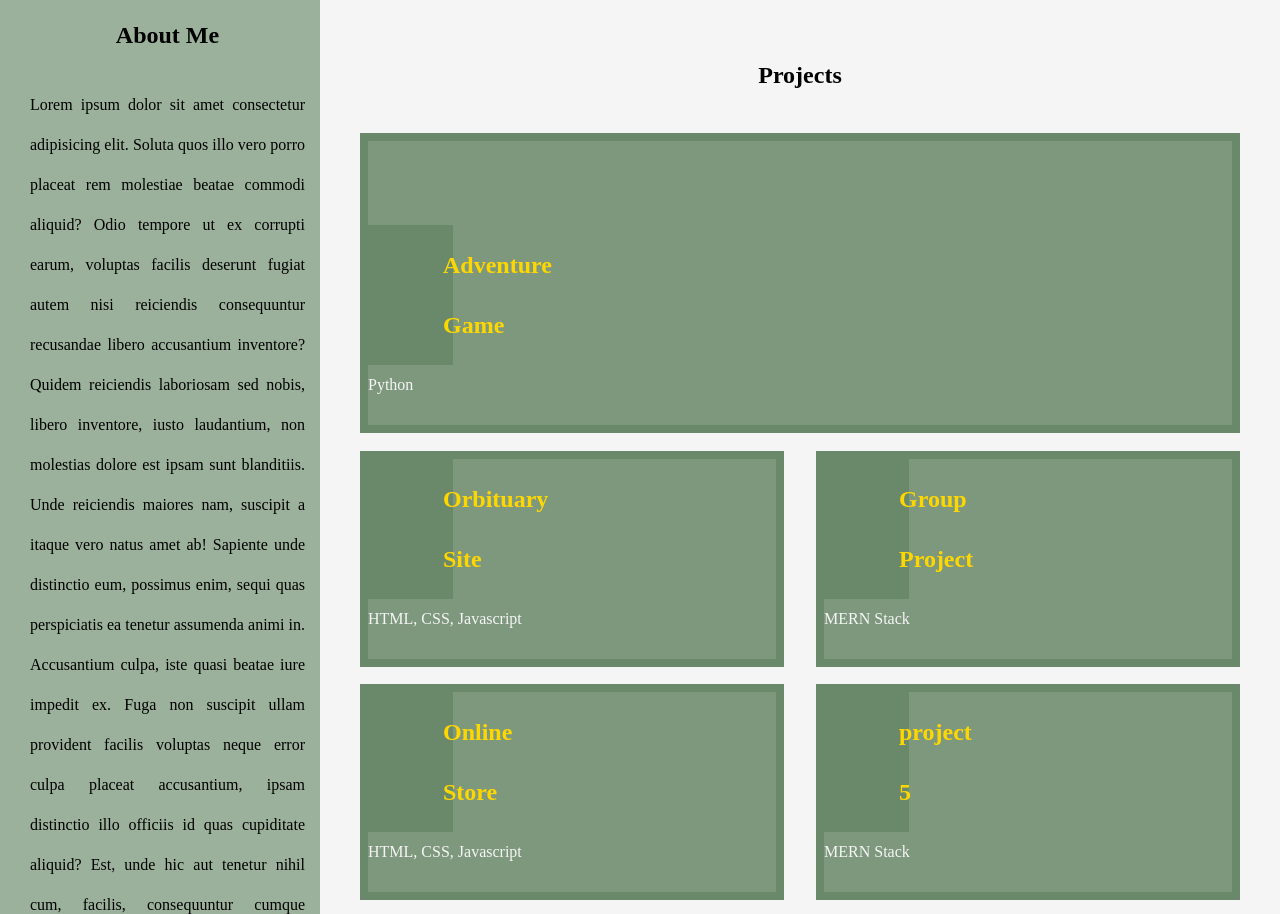
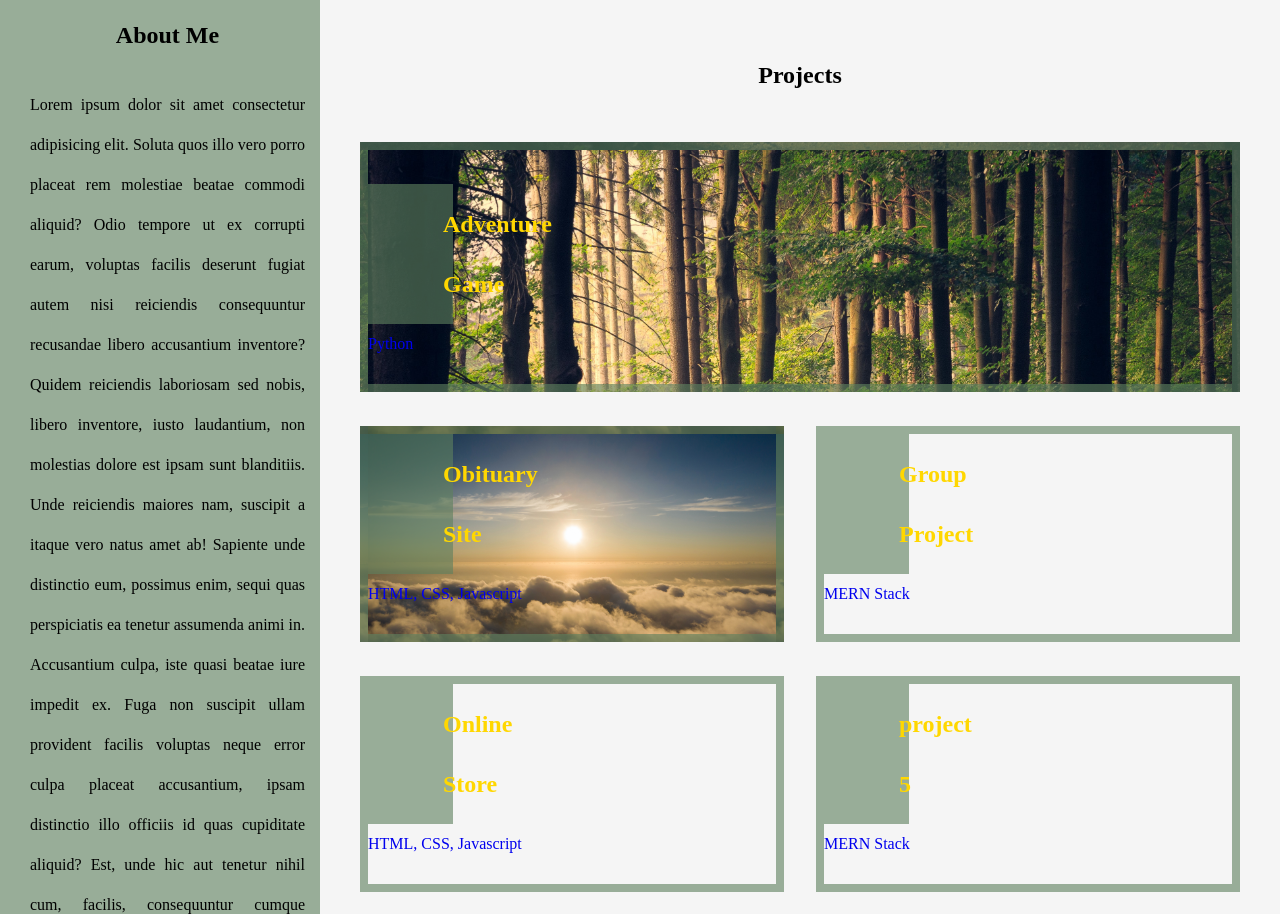
Before and after one commit to Monkonjay/Homework2, a plain HTML site: page index.html in a window 1280 px wide. Shown: the part 400-1314 px from the top of the page. Drawn offline with Linux system fonts and the light colour scheme.

Commit message:
background images added to projects

```diff
--- a/index.html
+++ b/index.html
@@ -39,16 +39,16 @@
 
             <h2>Projects</h2>
             <div class="container">
-                <a href="#" class="project adventure game">
+                <a href="#" class="project adventure_game">
                     <div>
                         <h3>Adventure Game</h3>
                         <span>Python</span>
                     </div>
                 </a>
 
-                <a href="#" class="project obituray">
+                <a href="#" class="project obituary">
                     <div>
-                        <h3>Orbituary Site</h3>
+                        <h3>Obituary Site</h3>
                         <span>HTML, CSS, Javascript</span>
                     </div>
                 </a>
--- a/style.css
+++ b/style.css
@@ -12,12 +12,15 @@
 
 body {
     margin: 0%;
-    flex-wrap: wrap;
     padding: 0;
-    /* color: var(--secondary_color); */
     line-height: 2.5;
-    background-color: var(secondary_color);
+    background-color: var(--secondary_color);
 }
+
+h2 {
+    text-align: center;
+}
+
 
 div h3 {
     width: 25%;
@@ -88,10 +91,6 @@ aside {
     background-color: var(--sidebar_color);
   }
 
-h2 {
-    text-align: center;
-}
-
 
 
 img {
@@ -131,15 +130,15 @@ section p {
 
 .project {
     border: 8px solid var(--sidebar_color);
-    background-color: var(--primary_color);
-    color: var(--secondary_color);
+    /* background-color: var(--primary_color); */
+    /* color: var(--secondary_color); */
     min-height: 200px;
     flex-basis: calc(50% - 1em);
     display: flex;
     align-items: flex-end;
     padding: 0 0 20px 0;
     text-decoration: none;
-    background-blend-mode: soft-light;
+    /* background-blend-mode: soft-light; */
 }
 
 .project:hover {
@@ -148,7 +147,7 @@ section p {
 
 
 .project:first-child {
-    min-height: 300px;
+    min-height: 250px;
     flex-basis: 100%;
 }
 
@@ -188,3 +187,17 @@ p {
     margin: 0;
     padding: 0;
 }
+
+
+
+
+
+.adventure_game {
+    background-image: url("./images/adventure.jpg");
+    background-size: cover;
+}
+
+.obituary {
+    background-image: url("./images/obituary.jpg");
+    background-size: cover;
+}
```
Also changed, not shown: images/adventure.jpg (added), images/obituary.jpg (added).
